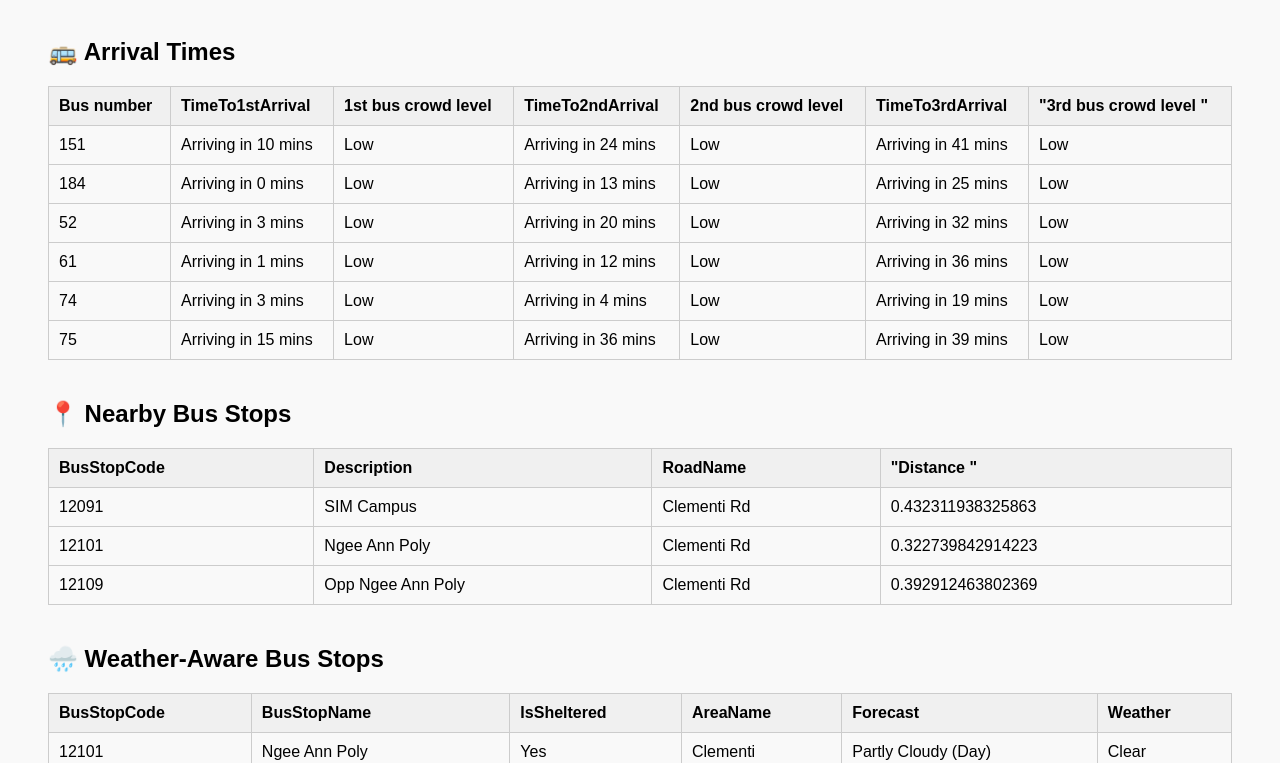
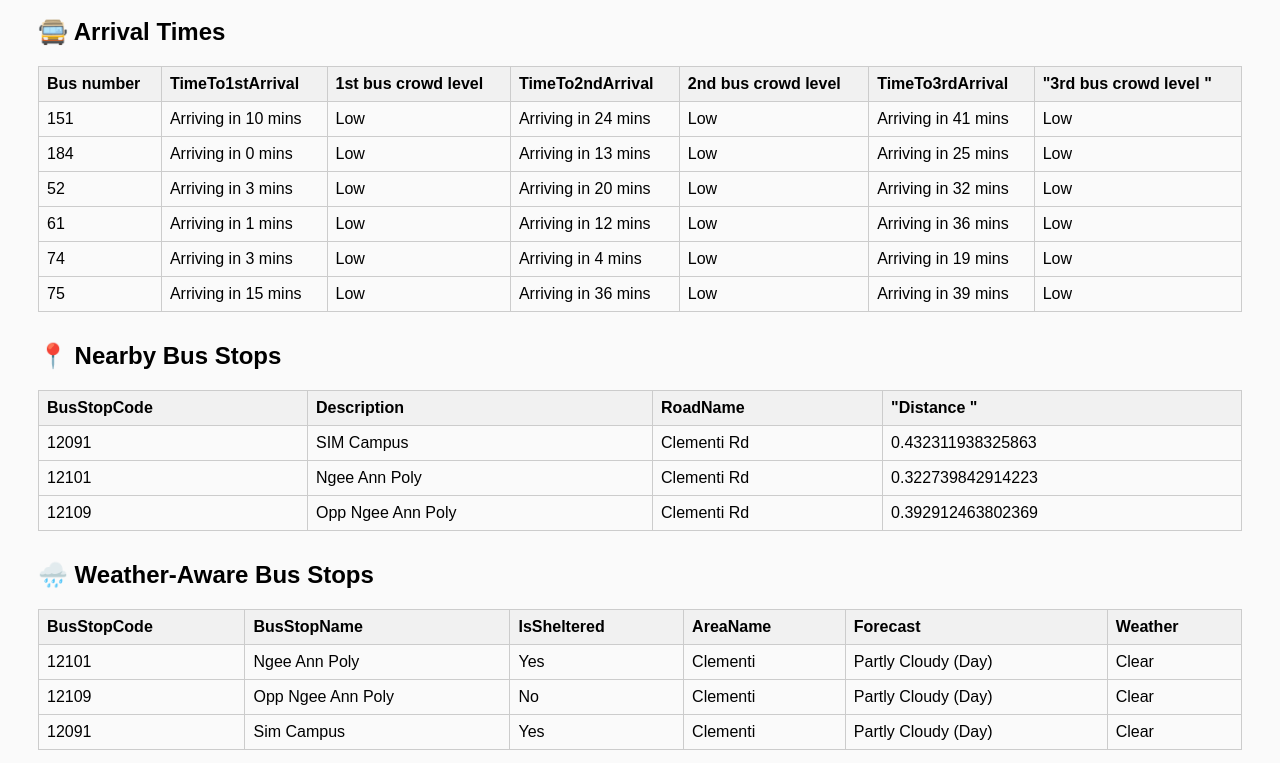
Before and after one commit to Spaghettiwithcheese/DDP-frontend, a plain HTML site: page index.html in a window 1280 px wide. Shown: the part 149-912 px from the top of the page. Drawn offline with Linux system fonts and the light colour scheme.

Commit message:
Add files via upload

```diff
--- a/index.html
+++ b/index.html
@@ -1,72 +1,93 @@
 <!DOCTYPE html>
-<html lang="en">
+<html>
 <head>
-  <meta http-equiv="refresh" content="30">
-  <meta charset="UTF-8">
-  <title>DDP Bus Info Dashboard</title>
+  <meta charset="UTF-8" />
+  <title>🚌 DDP Assignment – Bus Information Dashboard</title>
   <style>
-    body { font-family: Arial, sans-serif; padding: 40px; background: #f9f9f9; }
-    h1 { color: #007BFF; }
-    h2 { margin-top: 40px; }
-    table { width: 100%; border-collapse: collapse; margin-top: 10px; }
-    th, td { border: 1px solid #ccc; padding: 10px; text-align: left; }
-    th { background-color: #f0f0f0; }
+    body {
+      font-family: Arial, sans-serif;
+      background-color: #fafafa;
+      padding: 30px;
+    }
+    h1 {
+      color: #007bff;
+    }
+    h2 {
+      margin-top: 30px;
+    }
+    table {
+      border-collapse: collapse;
+      margin-top: 10px;
+      width: 100%;
+    }
+    th, td {
+      border: 1px solid #ccc;
+      padding: 8px;
+      text-align: left;
+    }
+    th {
+      background-color: #f1f1f1;
+    }
   </style>
 </head>
 <body>
-
-  <h1>🚍 DDP Assignment – Bus Information Dashboard</h1>
+  <h1>🚌 DDP Assignment – Bus Information Dashboard</h1>
   <p><strong>Refresh this page after running your workflows to see the latest data.</strong></p>
 
-  <h2>🚌 Arrival Times</h2>
-  <table id="arrivalTable"><thead></thead><tbody></tbody></table>
+  <h2>🚍 Arrival Times</h2>
+  <div id="arrivalTable"></div>
 
   <h2>📍 Nearby Bus Stops</h2>
-  <table id="nearbyTable"><thead></thead><tbody></tbody></table>
+  <div id="nearbyTable"></div>
 
   <h2>🌧️ Weather-Aware Bus Stops</h2>
-  <table id="weatherTable"><thead></thead><tbody></tbody></table>
+  <div id="weatherTable"></div>
 
   <script>
-    function loadCSV(file, tableId) {
-      fetch(file)
-        .then(r => r.text())
+    function loadCSV(file, targetId) {
+      fetch(file + '?v=' + new Date().getTime()) // cache buster
+        .then(response => response.text())
         .then(data => {
-          const rows = data.trim().split('\n');
-          const headers = rows[0].split(',');
-          const tbody = document.querySelector(`#${tableId} tbody`);
-          const thead = document.querySelector(`#${tableId} thead`);
+          const rows = data.trim().split("\n").map(r => r.split(","));
+          const table = document.createElement("table");
+          const thead = document.createElement("thead");
+          const tbody = document.createElement("tbody");
 
-          // Clear old content
-          thead.innerHTML = '';
-          tbody.innerHTML = '';
-
-          // Create header row
-          const headRow = document.createElement('tr');
-          headers.forEach(h => {
-            const th = document.createElement('th');
-            th.textContent = h;
+          // header
+          const headRow = document.createElement("tr");
+          rows[0].forEach(h => {
+            const th = document.createElement("th");
+            th.textContent = h.trim();
             headRow.appendChild(th);
           });
           thead.appendChild(headRow);
 
-          // Create data rows
+          // body
           for (let i = 1; i < rows.length; i++) {
-            const tr = document.createElement('tr');
-            rows[i].split(',').forEach(col => {
-              const td = document.createElement('td');
-              td.textContent = col;
+            const tr = document.createElement("tr");
+            rows[i].forEach(cell => {
+              const td = document.createElement("td");
+              td.textContent = cell.trim();
               tr.appendChild(td);
             });
             tbody.appendChild(tr);
           }
+
+          table.appendChild(thead);
+          table.appendChild(tbody);
+          document.getElementById(targetId).innerHTML = "";
+          document.getElementById(targetId).appendChild(table);
+        })
+        .catch(error => {
+          document.getElementById(targetId).textContent = "⚠️ Failed to load " + file;
+          console.error("Error loading " + file, error);
         });
     }
 
+    // Load all 3 tables
     loadCSV('arrivals.csv', 'arrivalTable');
     loadCSV('nearby.csv', 'nearbyTable');
     loadCSV('weather.csv', 'weatherTable');
   </script>
-
 </body>
 </html>
```
